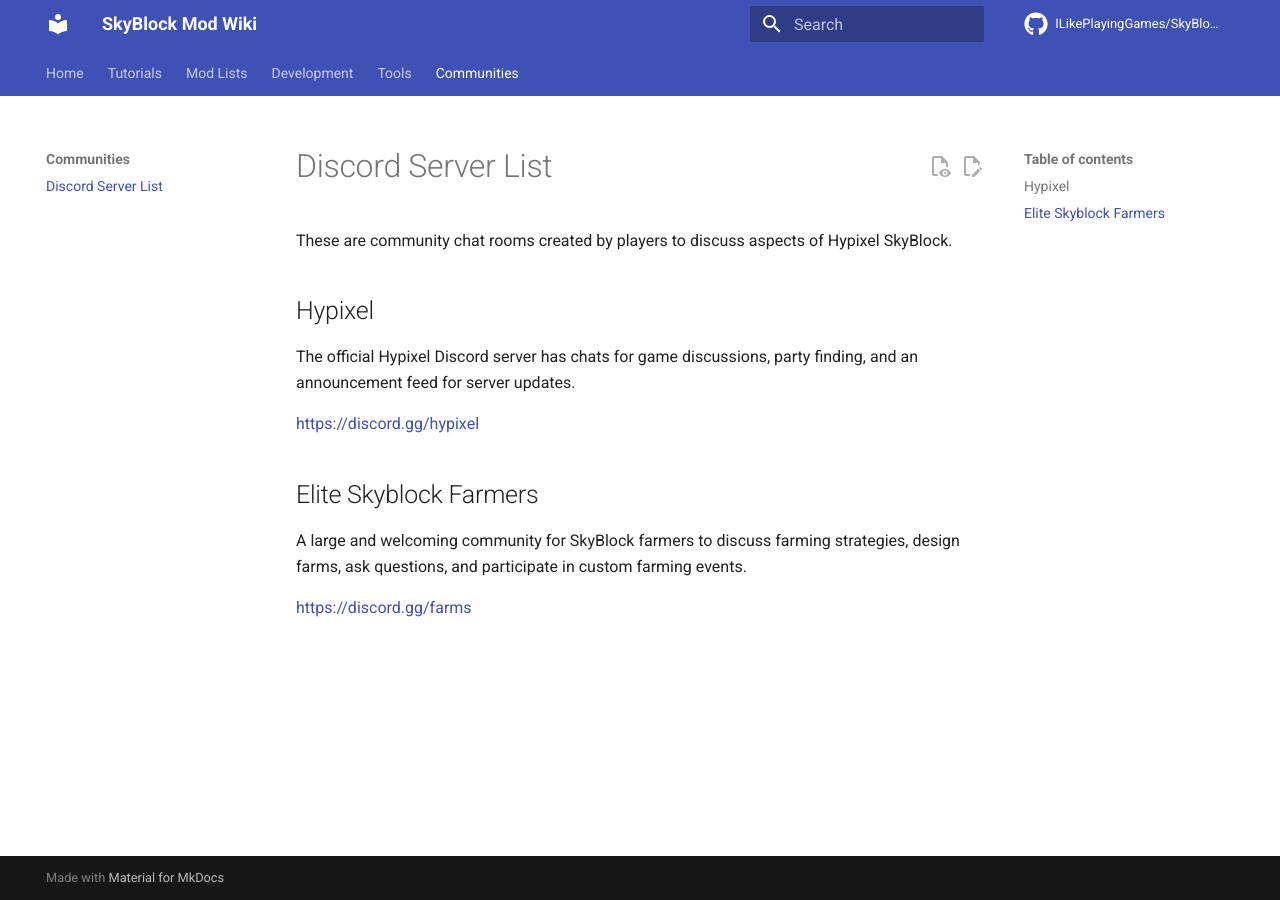
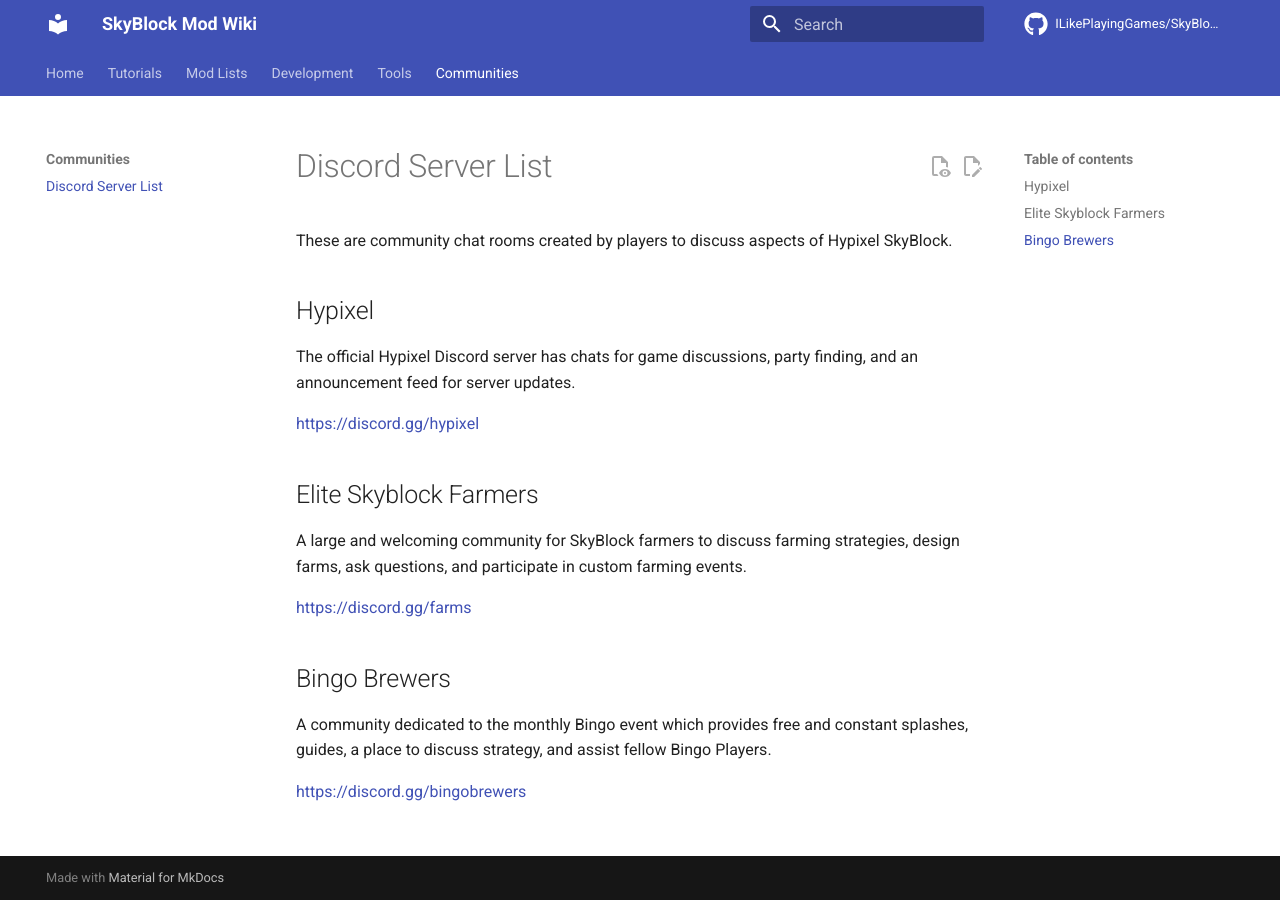
Before and after one commit to ModMalwareInvestigation/SkyBlockModWiki, an MkDocs documentation site: the page built from docs/communities/discord-server-list.md, in a window 1280 px wide. Built offline with MkDocs 1.6.1 and Material for MkDocs 9.7.7, drawn with Linux system fonts in a browser that asks for light colours; comment, search, counter and statistics services are not loaded.

Commit message:
Update discord-server-list.md (#6)
Add Bingo Brewers + Description

```diff
--- a/docs/communities/discord-server-list.md
+++ b/docs/communities/discord-server-list.md
@@ -10,3 +10,8 @@
 A large and welcoming community for SkyBlock farmers to discuss farming strategies, design farms, ask questions, and participate in custom farming events.
 
 https://discord.gg/farms
+
+## Bingo Brewers
+A community dedicated to the monthly Bingo event which provides free and constant splashes, guides, a place to discuss strategy, and assist fellow Bingo Players.
+
+https://discord.gg/bingobrewers
```
